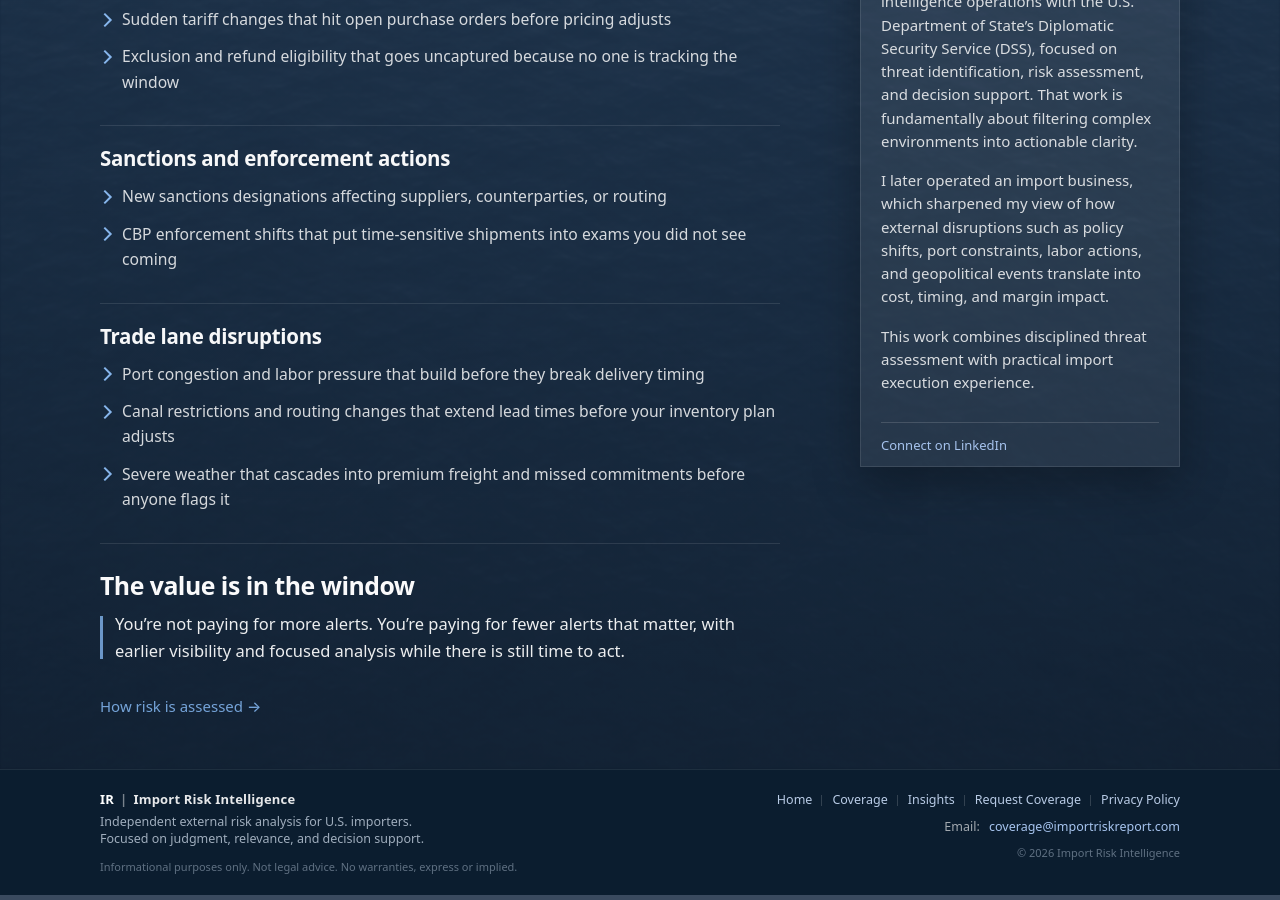
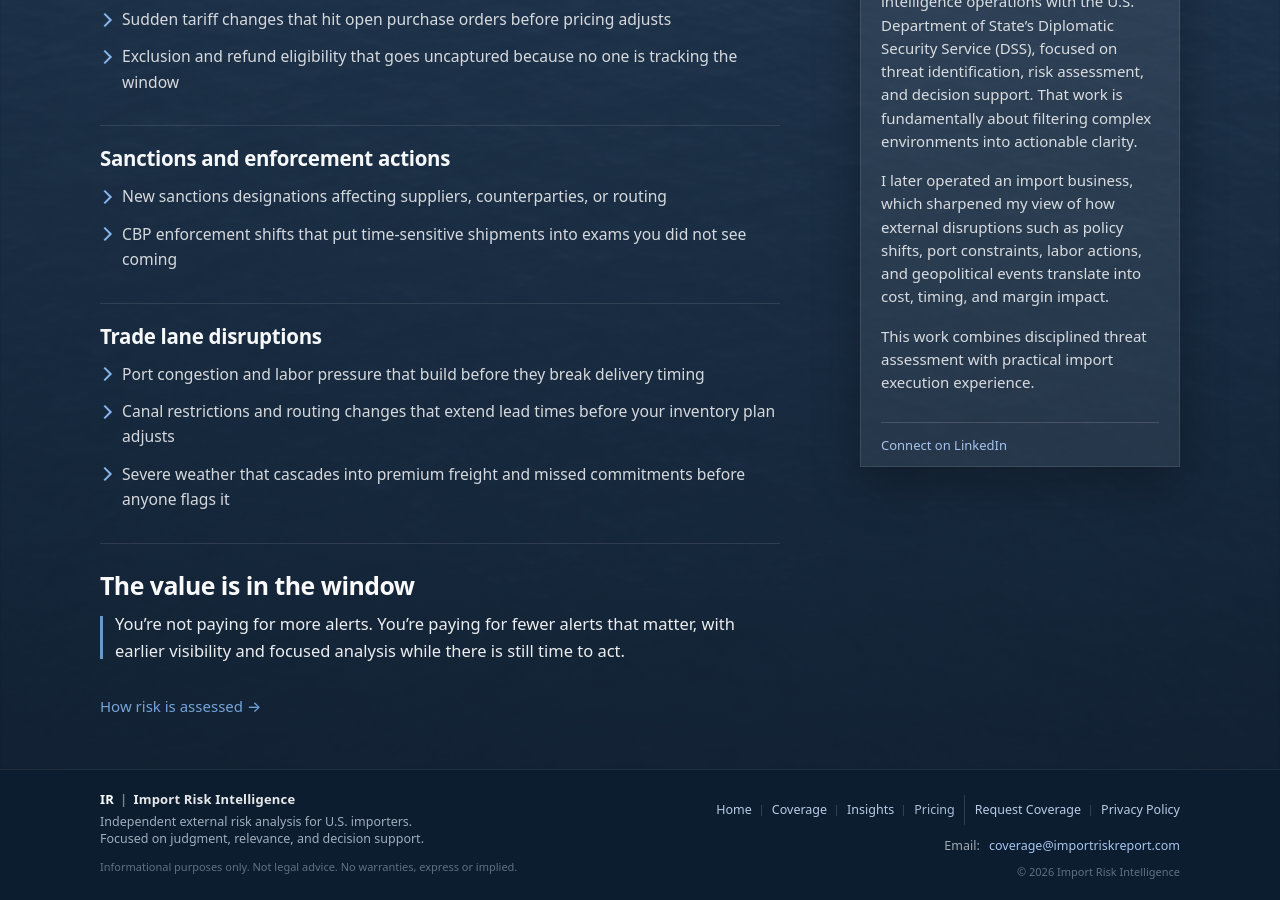
Before and after one commit to importrisk/import-risk-intelligence-site, a Jekyll site: the page built from index.html, in a window 1280 px wide and 900 px high, scrolled down 1093 px. Built offline with Jekyll 4.4.1, drawn with Linux system fonts in a browser that asks for light colours.

Commit message:
Update footer.html

```diff
--- a/_includes/footer.html
+++ b/_includes/footer.html
@@ -26,6 +26,7 @@
       <a href="./">Home</a>
       <a href="./coverage.html">Coverage</a>
       <a href="./insights.html">Insights</a>
+      <a class="nav-link" href="pricing.html">Pricing</a>
       <a href="./contact.html">Request Coverage</a>
       <a href="./privacy.html">Privacy Policy</a>
     </nav>
```
